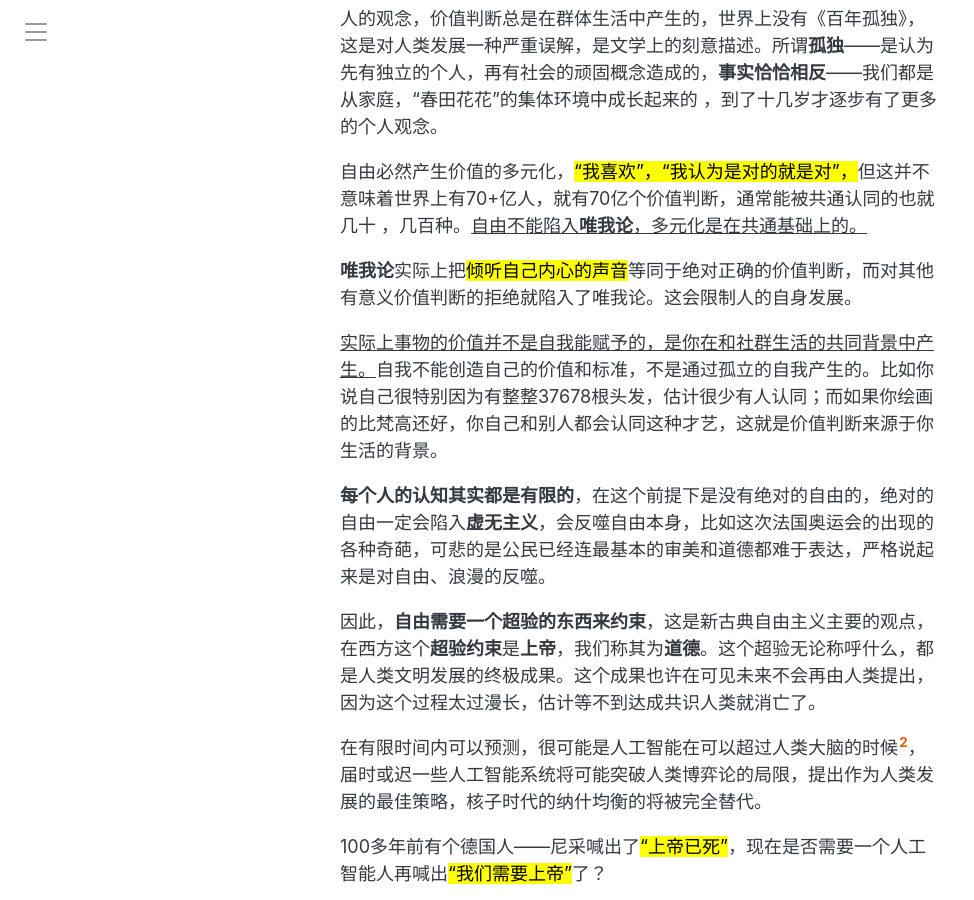
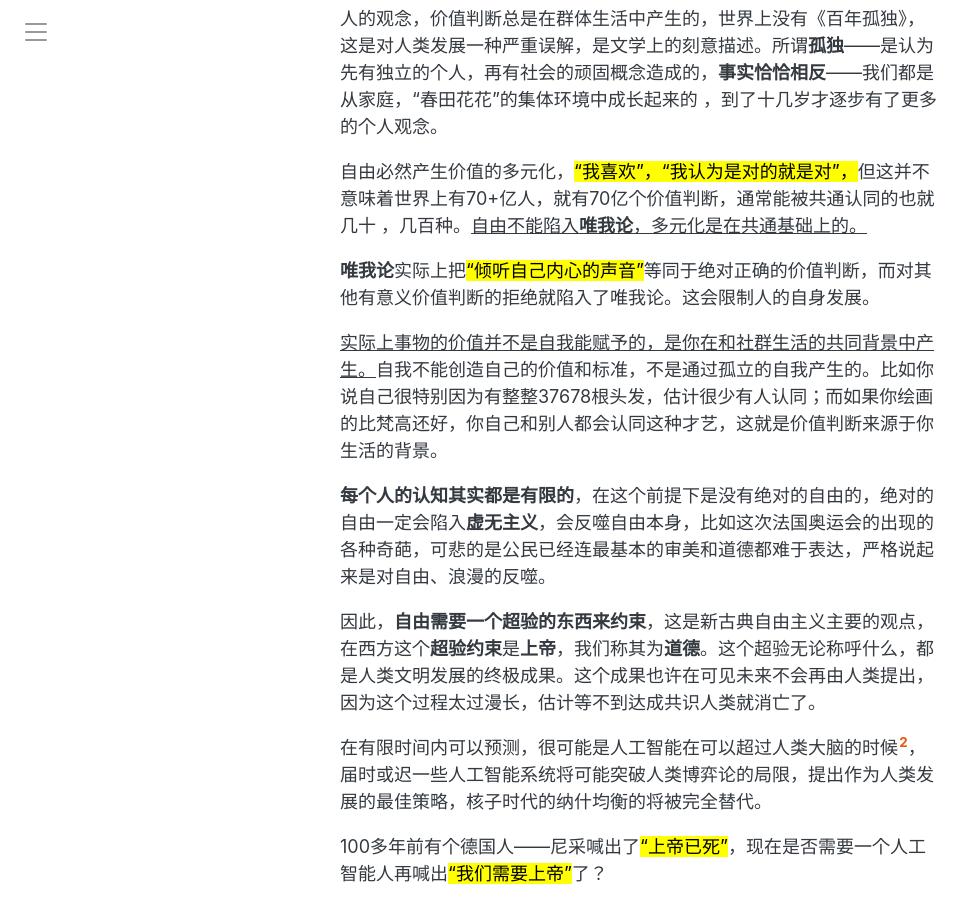
Before and after one commit to symphonyh/symphonyh.github.io, a Jekyll site: the page built from _posts/2024-08-07-zy.md, in a window 1280 px wide and 900 px high, scrolled down 1173 px. Shown: the whole window, without its empty margins (0-974 px from the left). Built offline with Jekyll 4.4.1, drawn with Linux system fonts in a browser that asks for light colours; comment, search, counter and statistics services are not loaded.

Commit message:
Update 2024-08-07-zy.md

```diff
--- a/_posts/2024-08-07-zy.md
+++ b/_posts/2024-08-07-zy.md
@@ -29,7 +29,7 @@ comments: true
 
 自由必然产生价值的多元化，<mark>“我喜欢”，“我认为是对的就是对”，</mark>但这并不意味着世界上有70+亿人，就有70亿个价值判断，通常能被共通认同的也就几十 ，几百种。<ins>自由不能陷入**唯我论**，多元化是在共通基础上的。</ins>
 
-**唯我论**实际上把<mark>倾听自己内心的声音</mark>等同于绝对正确的价值判断，而对其他有意义价值判断的拒绝就陷入了唯我论。这会限制人的自身发展。
+**唯我论**实际上把<mark>“倾听自己内心的声音”</mark>等同于绝对正确的价值判断，而对其他有意义价值判断的拒绝就陷入了唯我论。这会限制人的自身发展。
 
 <ins>实际上事物的价值并不是自我能赋予的，是你在和社群生活的共同背景中产生。</ins>自我不能创造自己的价值和标准，不是通过孤立的自我产生的。比如你说自己很特别因为有整整37678根头发，估计很少有人认同；而如果你绘画的比梵高还好，你自己和别人都会认同这种才艺，这就是价值判断来源于你生活的背景。
 
```
